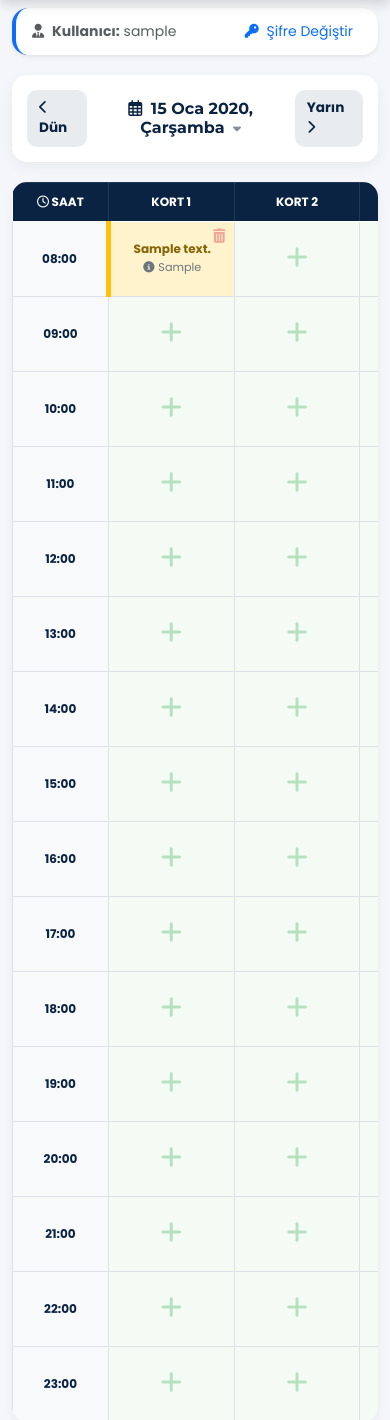
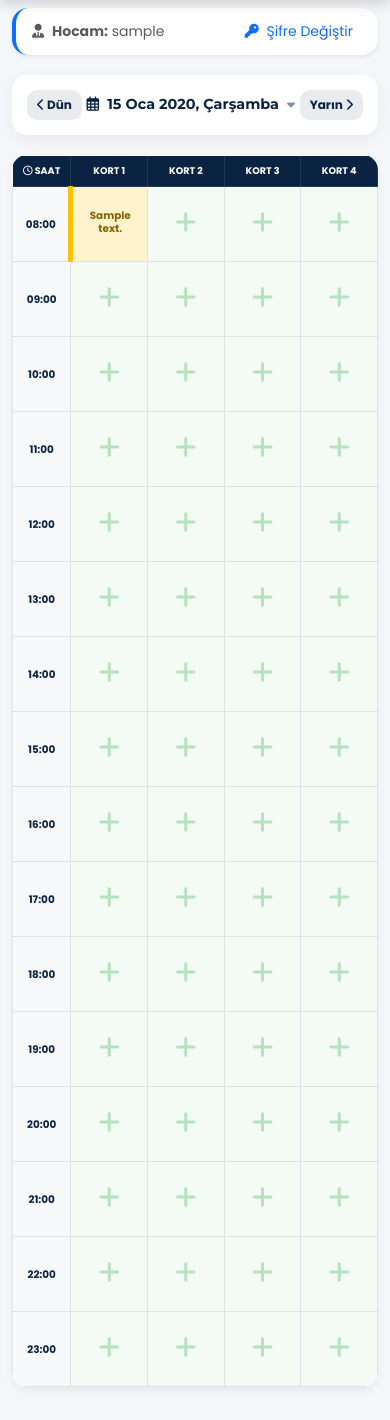
Before and after one commit to sahinbingol85/ahalteke, a Django app: page /rezervasyon/?tarih=2020-01-15 in a window 390 px wide. Shown: the part 70-1490 px from the top of the page. After the commit the page ends 1460 px from the top, so only its background shows below. Run offline with Django 5.2, Linux system fonts and the light colour scheme; a user stored in the database is signed in; tables that the repository leaves empty hold one stand-in row (values such as "Sample post"); some libraries are stand-ins or nearby versions.

Commit message:
Update rezervasyon.html

```diff
--- a/core/templates/core/rezervasyon.html
+++ b/core/templates/core/rezervasyon.html
@@ -46,22 +46,22 @@
         .cell-empty i { color: var(--accent-green); opacity: 0.3; font-size: 1.5rem; transition: 0.3s; }
         .cell-empty:hover i { opacity: 1; transform: scale(1.2); }
 
-        .cell-full { background-color: #fff3cd; border-left: 5px solid #ffc107 !important; position: relative; padding: 10px !important;}
+        .cell-full { background-color: #fff3cd; border-left: 5px solid #ffc107 !important; cursor: pointer; padding: 10px !important; transition: 0.2s; }
+        .cell-full:hover { background-color: #ffe8a1; }
         .rez-name { font-weight: 800; font-size: 0.85rem; color: #856404; display: block; line-height: 1.2; overflow: hidden; text-overflow: ellipsis; white-space: nowrap; margin-bottom: 3px; }
         .rez-note { font-size: 0.7rem; color: #6c757d; display: block; overflow: hidden; text-overflow: ellipsis; white-space: nowrap; }
 
-        /* SİLME BUTONU */
-        .btn-delete-rez { position: absolute; top: 2px; right: 2px; color: #dc3545; background: none; border: none; font-size: 0.9rem; padding: 2px 6px; opacity: 0.4; transition: 0.3s; border-radius: 4px; }
-        .cell-full:hover .btn-delete-rez { opacity: 1; background-color: rgba(220, 53, 69, 0.1); }
-
+        /* MOBİL (KAYDIRMA İPTAL, EKRANA SIĞDIRMA) */
         @media (max-width: 768px) {
-            .table-matrix th { font-size: 0.75rem; padding: 10px 2px; }
-            .time-cell { font-size: 0.75rem; }
-            .rez-name { font-size: 0.75rem; }
-            .date-btn { padding: 8px 12px; font-size: 0.85rem; }
-            .current-date { font-size: 1rem; }
-            .table-container { overflow-x: auto; }
-            .table-matrix { min-width: 600px; /* Mobilde yatay kaydırma için */ }
+            .table-matrix th { font-size: 0.6rem; padding: 8px 1px; }
+            .time-cell { font-size: 0.65rem; width: 14% !important; padding: 2px;}
+            .rez-name { font-size: 0.65rem; white-space: normal; overflow: visible; word-wrap: break-word; }
+            .rez-note { display: none; } /* Mobilde not gizlenir, detaya tıklayınca görünür */
+            .date-btn { padding: 6px 10px; font-size: 0.75rem; }
+            .current-date { font-size: 0.9rem; }
+            .table-container { overflow-x: hidden; } /* Kaydırmayı kapat */
+            .table-matrix { min-width: 100%; } /* Ekrana tam sığdır */
+            .cell-full { padding: 4px !important; }
         }
     </style>
 </head>
@@ -84,7 +84,7 @@
     <div class="container mt-2">
         <div class="d-flex justify-content-between align-items-center p-2 px-3 bg-white shadow-sm rounded-4 border-start border-4 border-primary">
             <div class="small text-muted">
-                <i class="fa-solid fa-user-tie me-1"></i> <strong>Kullanıcı:</strong> {{ request.user.username }}
+                <i class="fa-solid fa-user-tie me-1"></i> <strong>Hocam:</strong> {{ request.user.username }}
             </div>
             <a href="{% url 'sifre_degistir' %}" class="btn btn-link btn-sm text-decoration-none text-primary fw-600">
                 <i class="fa-solid fa-key me-1"></i> Şifre Değiştir
@@ -109,13 +109,11 @@
             <a href="?tarih={{ onceki_gun }}" class="date-btn"><i class="fa-solid fa-chevron-left"></i> Dün</a>
 
             <form method="GET" action="" class="date-form" style="position: relative; flex-grow: 1; text-align: center; cursor: pointer;" onclick="document.getElementById('gizliTakvim').showPicker();">
-
                 <h3 class="current-date">
                     <i class="fa-regular fa-calendar-days me-1"></i>
                     {{ secili_tarih|date:"d M Y, l" }}
                     <i class="fa-solid fa-caret-down ms-1" style="font-size: 0.8rem; opacity: 0.5;"></i>
                 </h3>
-
                 <input type="date" id="gizliTakvim" name="tarih" value="{{ secili_tarih|date:'Y-m-d' }}"
                        onchange="this.form.submit()"
                        style="position: absolute; top: 0; left: 50%; opacity: 0; width: 1px; height: 1px; border: none; padding: 0; pointer-events: none;">
@@ -146,12 +144,7 @@
                                         <i class="fa-solid fa-plus"></i>
                                     </td>
                                 {% else %}
-                                    <td class="cell-full">
-                                        <form method="POST" action="{% url 'rezervasyon_sil' kort.rezervasyon.id %}" class="form-sil">
-                                            {% csrf_token %}
-                                            <button type="submit" class="btn-delete-rez" title="Rezervasyonu İptal Et"><i class="fa-solid fa-trash-can"></i></button>
-                                        </form>
-
+                                    <td class="cell-full" onclick="acDetayModal('{{ kort.rezervasyon.id }}', '{{ kort.rezervasyon.kisi_adi|escapejs }}', '{{ kort.rezervasyon.aciklama|escapejs }}', '{{ kort.kort_no }}', '{{ satir.saat }}', '{{ secili_tarih|date:"d M Y" }}')">
                                         <span class="rez-name" title="{{ kort.rezervasyon.kisi_adi }}">{{ kort.rezervasyon.kisi_adi }}</span>
                                         {% if kort.rezervasyon.aciklama %}
                                             <span class="rez-note" title="{{ kort.rezervasyon.aciklama }}"><i class="fa-solid fa-circle-info me-1"></i>{{ kort.rezervasyon.aciklama }}</span>
@@ -195,14 +188,12 @@
                         </div>
 
                         <div class="mb-4">
-                            <label class="form-label fw-bold text-primary small"><i class="fa-solid fa-repeat me-1"></i> Tekrarlı Kayıt (Takım/Abonelik için)</label>
-                            <select name="tekrar" class="form-select border-primary fw-bold text-primary" style="background-color: #e6f2ff;">
-                                <option value="1">Sadece bu gün için kaydet (Tek Seferlik)</option>
-                                <option value="4">Aynı gün ve saatte 4 Hafta boyunca rezerve et</option>
-                                <option value="8">Aynı gün ve saatte 8 Hafta boyunca rezerve et</option>
-                                <option value="12">Aynı gün ve saatte 12 Hafta boyunca rezerve et</option>
-                            </select>
-                            <div class="form-text small">Eğer seçilen haftalarda dolu olan bir saat varsa, o saatler atlanarak sadece boş haftalara kayıt yapılır.</div>
+                            <label class="form-label fw-bold text-primary small"><i class="fa-solid fa-repeat me-1"></i> Tekrarlı Kayıt (Hafta Sayısı)</label>
+                            <div class="input-group">
+                                <input type="number" name="tekrar" class="form-control fw-bold border-primary text-center" value="1" min="1" max="52" style="background-color: #e6f2ff;">
+                                <span class="input-group-text bg-primary text-white fw-bold">Hafta boyunca rezerve et</span>
+                            </div>
+                            <div class="form-text small">Sadece bu gün için 1, dört hafta için 4 yazın. Boş haftalara eklenir, dolu olanlar atlanır.</div>
                         </div>
 
                         <button type="submit" class="btn btn-success w-100 py-3 fw-bold fs-5 rounded-3 shadow-sm"><i class="fa-solid fa-check-double me-2"></i> REZERVASYONU KAYDET</button>
@@ -212,50 +203,73 @@
         </div>
     </div>
 
+    <div class="modal fade" id="detayModal" tabindex="-1" aria-hidden="true">
+        <div class="modal-dialog modal-dialog-centered">
+            <div class="modal-content rounded-4 border-0 shadow-lg">
+                <div class="modal-header bg-warning border-0" style="border-radius: 15px 15px 0 0;">
+                    <h5 class="modal-title fw-bold text-dark"><i class="fa-solid fa-address-card me-2"></i>Rezervasyon Detayı</h5>
+                    <button type="button" class="btn-close" data-bs-dismiss="modal" aria-label="Close"></button>
+                </div>
+                <div class="modal-body p-4 text-center">
+
+                    <div class="mb-3" id="detayOzet"></div>
+
+                    <h3 class="fw-bold text-primary mb-1" id="detayKisi"></h3>
+                    <p class="text-muted fst-italic mb-4" id="detayAciklama"></p>
+
+                    <form method="POST" id="silmeFormu" action="">
+                        {% csrf_token %}
+                        <button type="button" class="btn btn-danger w-100 py-2 fw-bold" onclick="rezervasyonSilOnay()"><i class="fa-solid fa-trash-can me-2"></i>BU REZERVASYONU İPTAL ET</button>
+                    </form>
+                </div>
+            </div>
+        </div>
+    </div>
+
     <script src="https://cdn.jsdelivr.net/npm/bootstrap@5.3.0/dist/js/bootstrap.bundle.min.js"></script>
 
     <script>
-        // PWA Motoru (Uygulamanın telefona kurulmasını sağlar)
-        if ('serviceWorker' in navigator) {
-            window.addEventListener('load', function() {
-                navigator.serviceWorker.register('/sw.js').then(function(registration) {
-                    console.log('Rezervasyon PWA başarıyla kaydedildi.');
-                });
-            });
-        }
-
-        // Modalı açan ve içini dolduran JavaScript
+        // Yeni Kayıt Modalı Aç
         function acRezervasyonModal(kortNo, saat, tarihMetni) {
             document.getElementById('modalKortInput').value = kortNo;
             document.getElementById('modalSaatInput').value = saat;
-
             document.getElementById('modalOzetMetni').innerHTML = `<div class="fw-bold mb-1"><i class="fa-regular fa-calendar-check me-1"></i> ${tarihMetni}</div> <span class="badge bg-primary fs-6 me-2">Saat: ${saat}</span> <span class="badge bg-dark fs-6">Kort: ${kortNo}</span>`;
 
             var myModal = new bootstrap.Modal(document.getElementById('rezModal'));
             myModal.show();
         }
 
-        // Silme onay penceresi
-        document.querySelectorAll('.form-sil').forEach(form => {
-            form.addEventListener('submit', function(e) {
-                e.preventDefault();
+        // Detay ve Silme Modalı Aç
+        function acDetayModal(rezId, kisiAdi, aciklama, kortNo, saat, tarihMetni) {
+            document.getElementById('detayKisi').innerText = kisiAdi;
+            document.getElementById('detayAciklama').innerText = aciklama ? aciklama : "Bu rezervasyon için not eklenmemiş.";
+            document.getElementById('detayOzet').innerHTML = `<span class="badge bg-dark fs-6 me-1">${tarihMetni}</span> <span class="badge bg-primary fs-6 me-1">Saat: ${saat}</span> <span class="badge bg-success fs-6">Kort: ${kortNo}</span>`;
+
+            // Silme formunun hedefini dinamik olarak ayarlıyoruz
+            document.getElementById('silmeFormu').action = `/rezervasyon/sil/${rezId}/`;
+
+            var myModal = new bootstrap.Modal(document.getElementById('detayModal'));
+            myModal.show();
+        }
+
+        // Silme İşlemi İçin SweetAlert Onayı
+        function rezervasyonSilOnay() {
             Swal.fire({
                 title: 'Emin misiniz?',
-                    text: "Bu rezervasyon kalıcı olarak silinecektir!",
+                text: "Bu rezervasyon kalıcı olarak iptal edilecektir!",
                 icon: 'warning',
                 showCancelButton: true,
                 confirmButtonColor: '#dc3545',
                 cancelButtonColor: '#6c757d',
-                    confirmButtonText: '<i class="fa-solid fa-trash-can me-1"></i> Evet, Sil!',
+                confirmButtonText: '<i class="fa-solid fa-trash-can me-1"></i> Evet, İptal Et',
                 cancelButtonText: 'Vazgeç',
                 reverseButtons: true
             }).then((result) => {
                 if (result.isConfirmed) {
-                        form.submit();
+                    document.getElementById('silmeFormu').submit();
                 }
-                })
             });
-        });
+        }
     </script>
 </body>
 </html>
```
Lines whose indentation alone changed are shown as unchanged.
